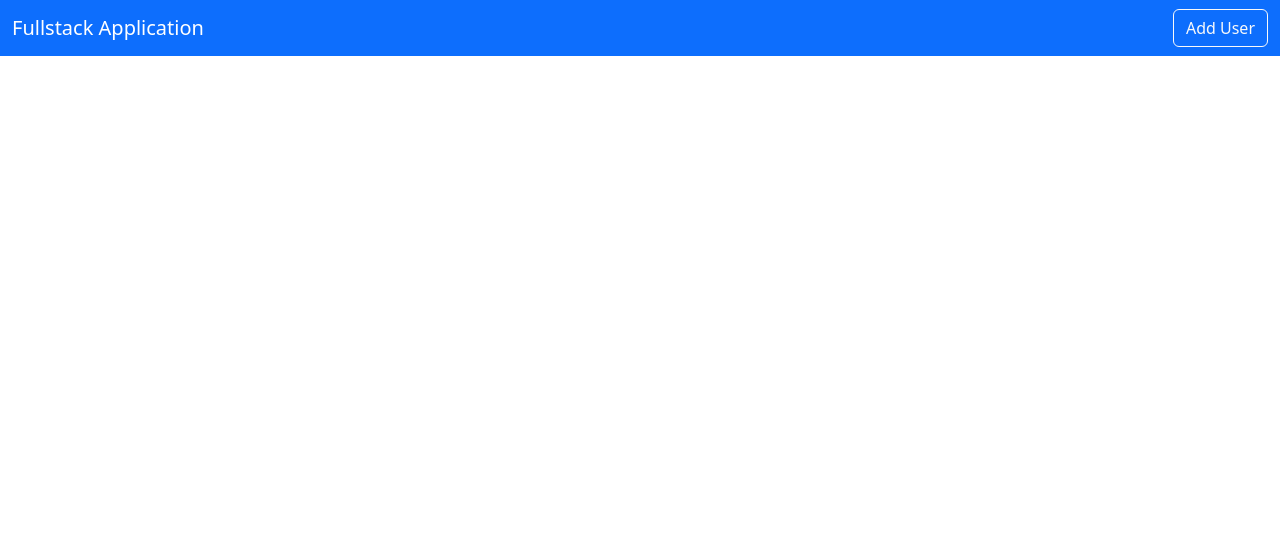
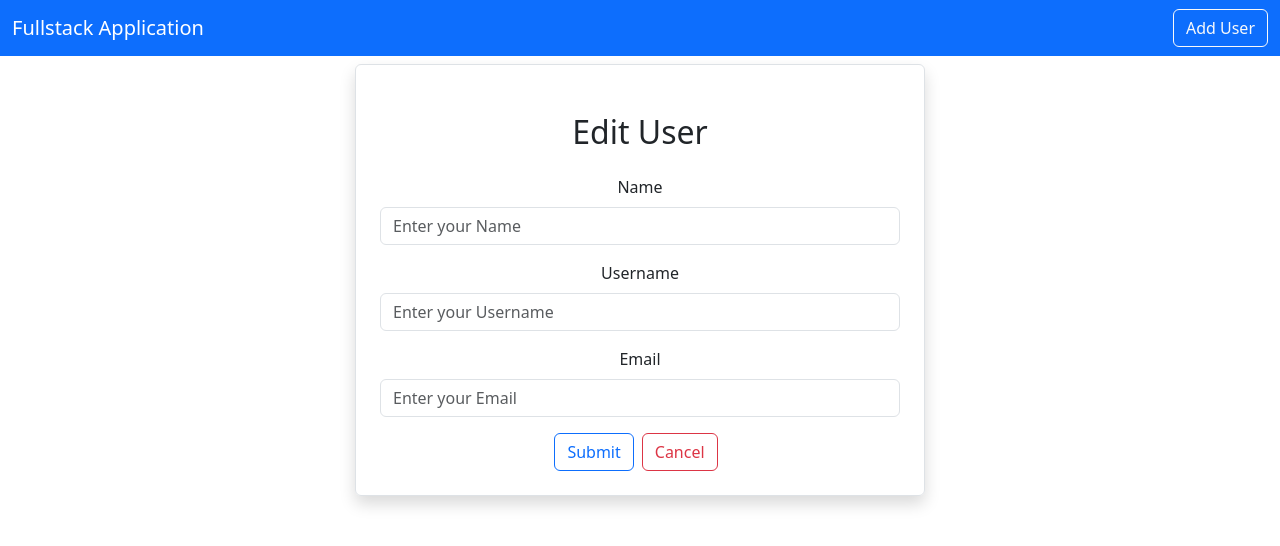
Before and after one commit to ajaypradeep111/fullstack-front, a React (Create React App) app: page /edituser/1 in a window 1280 px wide. Shown: the top 546 px of the page. Built offline with nearby package versions, Linux system fonts and the light colour scheme; no server answers.

Commit message:
Added Functionality to Edit the User details

```diff
--- a/src/App.js
+++ b/src/App.js
@@ -4,6 +4,7 @@
 import Home from './pages/Home';
 import { BrowserRouter as Router, Routes, Route} from 'react-router-dom';
 import AddUser from './users/AddUser';
+import EditUser from './users/EditUser';
 
 function App() {
   return <div className="App">
@@ -12,6 +13,7 @@
       <Routes>
         <Route exact path='/' element={<Home />} />
         <Route exact path='/adduser' element={<AddUser />} />
+        <Route exact path='/edituser/:id' element={<EditUser />} />
       </Routes>
     </Router>
   </div>
--- a/src/pages/Home.js
+++ b/src/pages/Home.js
@@ -1,5 +1,6 @@
 import React, { useEffect, useState } from 'react'
 import axios from 'axios'
+import { Link } from 'react-router-dom';
 
 export default function Home() {
     const [users, setUsers] = React.useState([]);
@@ -35,7 +36,7 @@
                             <td>{user.email}</td>
                             <td>
                                 <button className='btn btn-primary mx-2'>View</button>
-                                <button className='btn btn-outline-primary mx-2'>Edit</button>
+                                <Link className='btn btn-outline-primary mx-2' to={`/edituser/${user.id}`}>Edit</Link>
                                 <button className='btn btn-danger mx-2'>Delete</button>
                             </td>
                             </tr>
--- a/src/users/AddUser.js
+++ b/src/users/AddUser.js
@@ -1,25 +1,51 @@
-import React from 'react'
+import axios from 'axios';
+import React, { useState } from 'react'
+import { Link, useNavigate } from 'react-router-dom';
 
 export default function AddUser() {
+
+  let navigate = useNavigate();
+  const [user, setUser] = useState({
+    name: "",
+    username: "",
+    email: ""
+  })
+  const {name, username, email} = user;
+
+  const onInputChange = (e) => {
+    setUser({...user, [e.target.name]:e.target.value});
+  }
+
+  const onSubmit =async (e) => {
+    e.preventDefault();
+    await axios.post("http://localhost:8080/user", user);
+    navigate("/")
+  }
+
   return (
     <div className='container'>
       <div className='row'>
         <div className='col-md-6 offset-md-3 border rounded p-4 mt-2 shadow'>
             <h2 className='text-center m-4'>Register User</h2>
+              <form onSubmit={(e) => onSubmit(e)}>
                 <div className='mb-3'>
                     <label htmlFor='Name' className='form-label'>Name</label>
-                <input type={"text"} className='form-control' placeholder='Enter your Name' name='name' />
+                    <input type={"text"} className='form-control' placeholder='Enter your Name'
+                    name='name' value={name} onChange={(e) => onInputChange(e)}/>
                 </div>
                 <div className='mb-3'>
                     <label htmlFor='Username' className='form-label'>Username</label>
-                <input type={"text"} className='form-control' placeholder='Enter your Username' name='username' />
+                    <input type={"text"} className='form-control' placeholder='Enter your Username'
+                    name='username' value={username} onChange={(e) => onInputChange(e)}/>
                 </div>
                 <div className='mb-3'>
                     <label htmlFor='Email' className='form-label'>Email</label>
-                <input type={"text"} className='form-control' placeholder='Enter your Email' name='email' />
+                    <input type={"text"} className='form-control' placeholder='Enter your Email'
+                    name='email' value={email} onChange={(e) => onInputChange(e)}/>
                 </div>
                 <button type='submit' className="btn btn-outline-primary">Submit</button>
-            <button type='submit' className='btn btn-outline-danger mx-2'>Cancel</button>
+                <Link className='btn btn-outline-danger mx-2' to="/">Cancel</Link>
+              </form>
         </div>
       </div>
     </div>
--- a/src/users/EditUser.js
+++ b/src/users/EditUser.js
@@ -0,0 +1,63 @@
+import axios from 'axios';
+import React, { useEffect, useState } from 'react'
+import { Link, useNavigate, useParams } from 'react-router-dom';
+
+export default function EditUser() {
+
+  let navigate = useNavigate();
+  const {id} = useParams();
+  const [user, setUser] = useState({
+    name: "",
+    username: "",
+    email: ""
+  });
+  const {name, username, email} = user;
+
+  const onInputChange = (e) => {
+    setUser({...user, [e.target.name]:e.target.value});
+  };
+
+  useEffect(() => {
+    loadUser();
+  },[])
+
+  const onSubmit =async (e) => {
+    e.preventDefault();
+    await axios.put(`http://localhost:8080/user/${id}`, user);
+    navigate("/")
+  };
+
+  const loadUser = async (e) => {
+    const result = await axios.get(`http://localhost:8080/user/${id}`)
+    setUser(result.data);
+  }
+
+  return (
+    <div className='container'>
+      <div className='row'>
+        <div className='col-md-6 offset-md-3 border rounded p-4 mt-2 shadow'>
+            <h2 className='text-center m-4'>Edit User</h2>
+              <form onSubmit={(e) => onSubmit(e)}>
+                <div className='mb-3'>
+                    <label htmlFor='Name' className='form-label'>Name</label>
+                    <input type={"text"} className='form-control' placeholder='Enter your Name'
+                    name='name' value={name} onChange={(e) => onInputChange(e)}/>
+                </div>
+                <div className='mb-3'>
+                    <label htmlFor='Username' className='form-label'>Username</label>
+                    <input type={"text"} className='form-control' placeholder='Enter your Username'
+                    name='username' value={username} onChange={(e) => onInputChange(e)}/>
+                </div>
+                <div className='mb-3'>
+                    <label htmlFor='Email' className='form-label'>Email</label>
+                    <input type={"text"} className='form-control' placeholder='Enter your Email'
+                    name='email' value={email} onChange={(e) => onInputChange(e)}/>
+                </div>
+                <button type='submit' className="btn btn-outline-primary">Submit</button>
+                <Link className='btn btn-outline-danger mx-2' to="/">Cancel</Link>
+              </form>
+        </div>
+      </div>
+    </div>
+  )
+}
```
Lines whose indentation alone changed are shown as unchanged.
